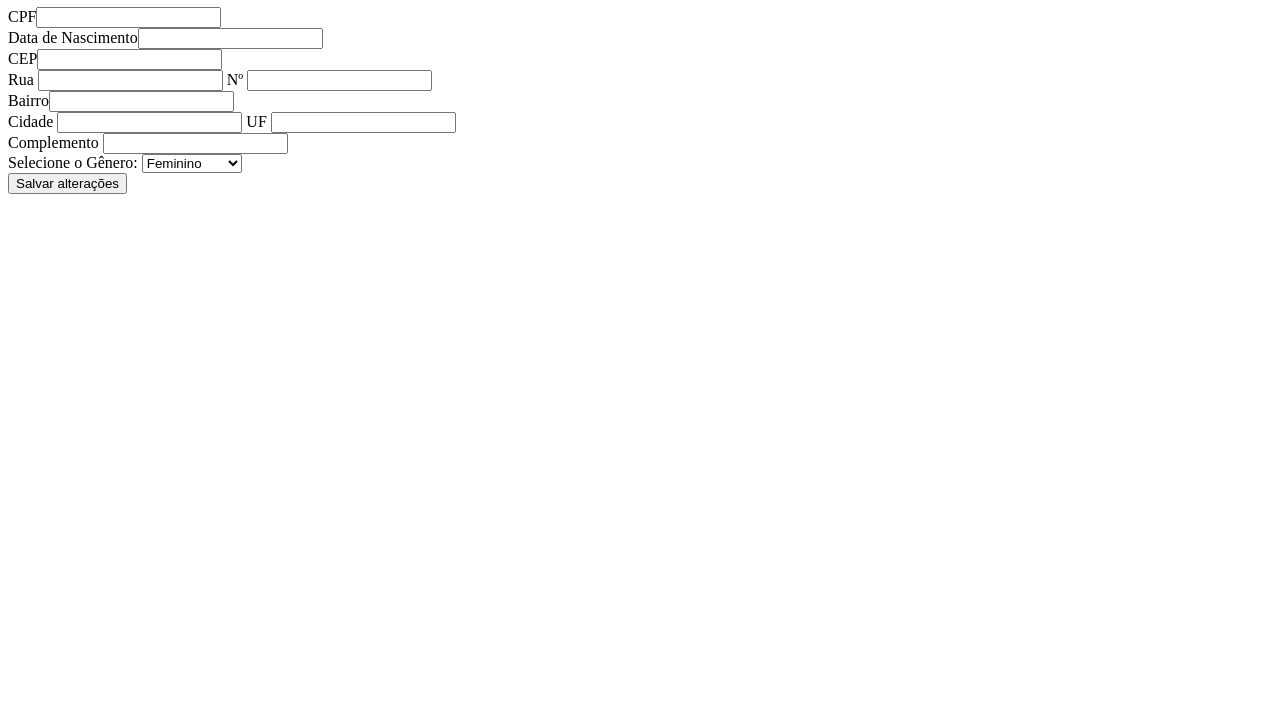
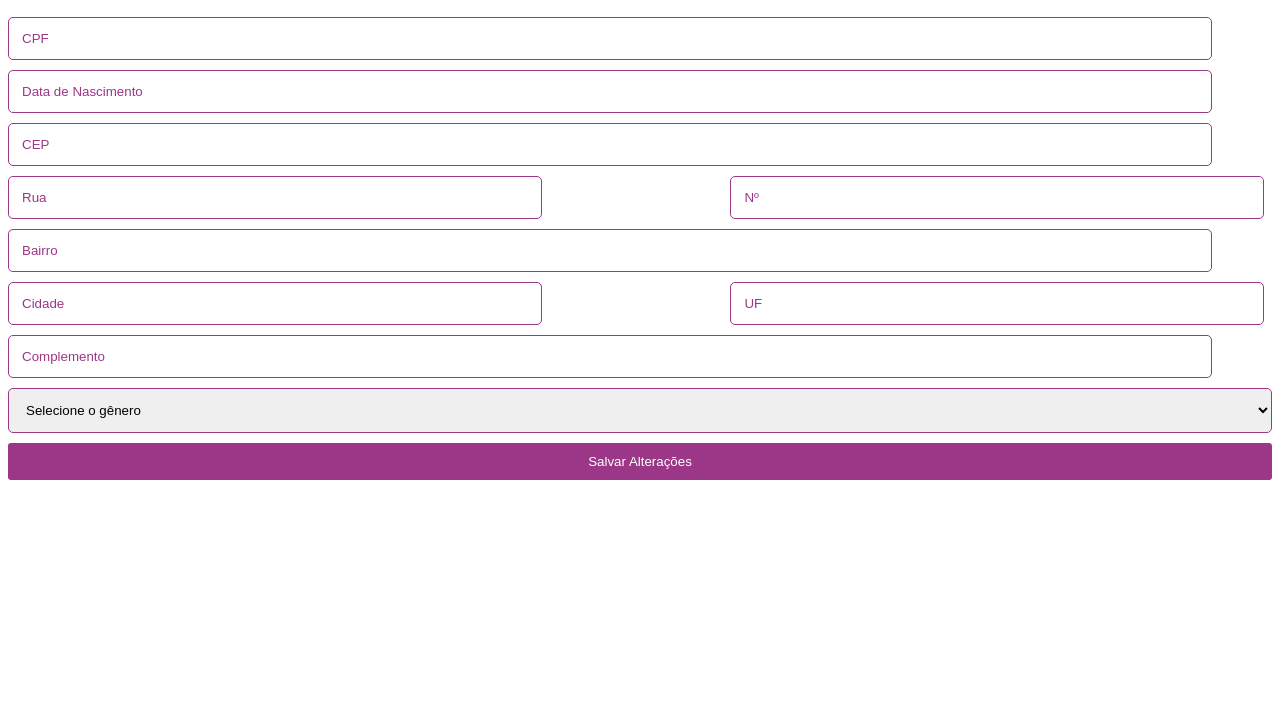
Before and after one commit to vale-night/frontend, a plain HTML site: page dados-pessoais/index.html in a window 1280 px wide. Shown: the part 73-800 px from the top of the page. Drawn offline with Linux system fonts and the light colour scheme; files that its build step writes are made by us from their sources.

Commit message:
Estilos na página de dados pessoais

```diff
--- a/dados-pessoais/index.html
+++ b/dados-pessoais/index.html
@@ -4,45 +4,58 @@
 	<meta charset="utf-8">
 	<meta name="viewport" content="width=device-width">
 	<title>Tela Dados Pessoais</title>
-    <link href="style.css" rel="stylesheet" type="text/css">
+	<link href="./style.css" rel="stylesheet" type="text/css">
 </head>
 <body>
 	<form action = "index.html" method = "POST">
-      <h1>Editar Dados Pessoais </h1>
+		<h1 class="title">Editar Dados Pessoais</h1>
 
 
-<label for="txt-cpf">CPF</label><input id="txt-cpf" type="cpf"name= "cpf"/> <br />
+		<div class="form-out">
+			<div class="form-group">
+				<input id="txt-cpf" placeholder="CPF" class="form-input" Type="cpf"/>
+			</div>
 
-<label for="txt-data">Data de Nascimento</label><input id="txt-data" type="data" name="data" /><br />
+			<div class="form-group">
+				<input id="txt-data" class="form-input" placeholder="Data de Nascimento" Type="data" />
+			</div>
 
-<label for="txt-cep">CEP</label><input id="txt-cep" type="cep" name="cep" /><br />
+			<div class="form-group">
+				<input id="txt-cep" class="form-input" placeholder="CEP" Type="cep" />
+			</div>
 
 
-<label for="txt-rua">Rua</label>
-<input id="txt-rua" type="rua" name="rua" />
+			<div class="form-group">
+				<input id="txt-rua" class="form-input" placeholder="Rua" Type="rua" />
+        	<input id="txt-numero" class="form-input" placeholder="Nº" Type="numero" />
+			</div>
 
-<label for="txt-n">Nº</label>
-<input id="n" type="n" name="n" /><br />
+			<div class="form-group">
+				<input id="txt-bairro" class="form-input" placeholder="Bairro" Type="bairro" />
+			</div>
 
-<label for="txt-bairro">Bairro</label><input id="txt-bairro" type="cep" name="bairro" /><br />
+			<div class="form-group">
+				<input id="txt-cidade" class="form-input" placeholder="Cidade" Type="cidade" />
+        <input id="txt-uf" class="form-input" placeholder="UF" Type="uf" />
+			</div>
 
-<label for="txt-cidade">Cidade</label>
-<input id="txt-cidade" type="cidade" name="cidade" />
+			<div class="form-group">
+				<input id="txt-complemento" class="form-input" placeholder="Complemento" Type="complemento" />
+			</div>
 
-<label for="txt-uf">UF</label>
-<input id="uf" type="uf" name="uf" /><br />
+			<div class="form-group">
+					<select name="Gênero" class="form-input">
+					<option value="">Selecione o gênero</option>
+					<option value="f">Feminino</option>
+					<option value="m">Masculino</option>
+					<option value="ni">Não informar</option>
+				</select>
 
-<label for="txt-complemento">Complemento</label>
-<input  id="txt-complemento" type="complemento" name="complemento" /><br />
+		</div>
 
-Selecione o Gênero:
-<select name="Gênero">
-<option value="bota">Feminino</option>
-<option value="fla">Masculino</option>
-<option value="fla">Não informar</option>
-</select><br />
-
-<button type="submit">Salvar alterações</button>
+		<div class="form-group">
+			<button type="submit" id="salvar">Salvar Alterações</button>
+		</div>
 	</form>
 </body>
 </html>
--- /dev/null
+++ b/dados-pessoais/style.css
@@ -0,0 +1,63 @@
+.title {
+    color: #9c3687;
+    font-family: sans-serif;
+    text-align: center;
+  }
+
+  .form-input {
+    border-radius: 5px;
+    border: 0;
+    border-style: solid;
+    border-width: 1px;
+    border-color: #9c3687;
+    width: 93%;
+    margin-top: 10px;
+    padding: 13px;
+  }
+
+  .form-input::placeholder {
+    color: #9c3687;
+  }
+
+  .form-group button {
+    width: 100%;
+    margin: 10px 0;
+    padding: 10px 0;
+    color: white;
+    border: 1px solid transparent;
+    border-radius: 3px;
+  }
+
+  .form-group button:hover {
+    background-color: #7f1192;
+  }
+
+  #salvar {
+    background-color:#9c3687;
+    }
+
+    #txt-rua{
+      float: left;
+      width: 40%;
+    }
+
+    #txt-numero{
+      float: right;
+      width: 40%;
+      margin-right: 8px;
+    }
+
+    #txt-cidade{
+      float: left;
+      width: 40%;
+    }
+
+    #txt-uf{
+      float: right;
+      width: 40%;
+      margin-right: 8px;
+    }
+    select.form-input{
+      width: 100%;
+      margin-right: 8px;
+    }
```
Also changed, not shown: index.html (+9 -0 lines), 1 other file. Lines whose indentation alone changed are shown as unchanged.
